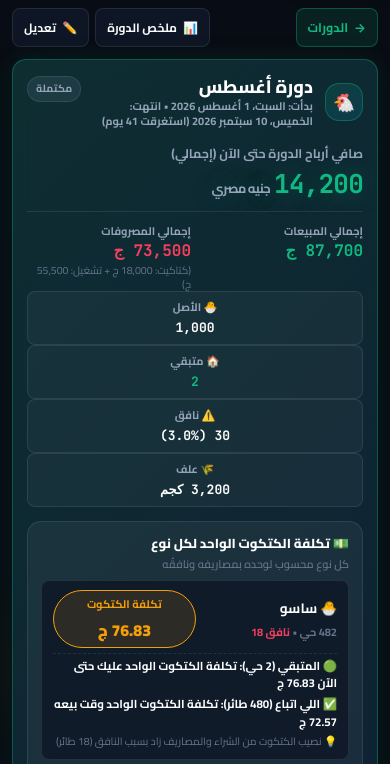
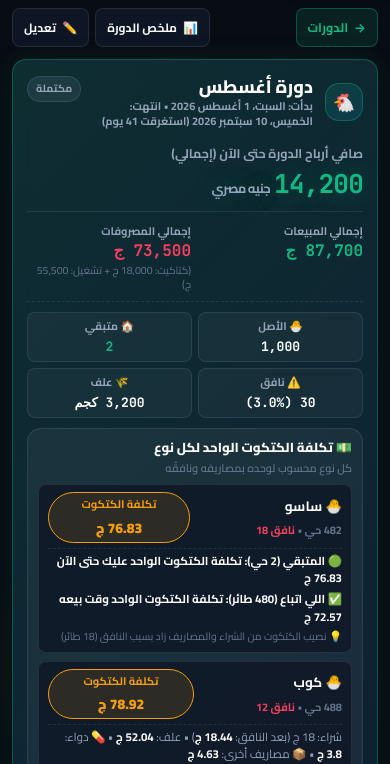
Before and after one commit to MohamedRefky/refaey-farm-tracker, a plain HTML site: page index.html in a window 390 px wide. Both pictures are taken after a click on the element 195 px from the left and 815 px from the top of the page. Shown: the part 77-841 px from the top of the page. Drawn offline with Linux system fonts and the light colour scheme.

Commit message:
feat: implement design system and style architecture for farm tracker UI

```diff
--- a/css/style.css
+++ b/css/style.css
@@ -2325,6 +2325,7 @@ select option {
   border-radius: var(--radius-pill);
   background: var(--bg-subtle);
   border: 1px solid var(--border-subtle);
+  color: var(--text-muted);
 }
 
 .cycle-flock-cost {
@@ -2335,9 +2336,6 @@ select option {
 .cycle-flock-pill small {
   color: var(--text-dim);
   font-weight: 600;
-}
-  border: 1px solid var(--border-subtle);
-  color: var(--text-muted);
 }
 
 /* Hero Flock Strip & Unified Action Hub & Compact Flock List */
@@ -3050,6 +3048,24 @@ select option {
   .hero-flock-strip {
     grid-template-columns: repeat(2, 1fr);
     gap: 6px;
+    margin-top: 10px;
+    padding-top: 10px;
+  }
+  .hero-strip-item {
+    padding: 5px 6px;
+  }
+  .per-chick-summary-box {
+    margin-top: 10px;
+    padding: 9px 10px;
+  }
+  .per-chick-multi-card {
+    padding: 7px 9px;
+  }
+  .per-chick-total-badge {
+    padding: 3px 9px;
+  }
+  .per-chick-total-badge b {
+    font-size: 14px;
   }
   .action-hub-card {
     padding: 13px;
--- a/index.html
+++ b/index.html
@@ -12,7 +12,7 @@
   <link href="https://fonts.googleapis.com/css2?family=Cairo:wght@400;500;600;700;800;900&family=JetBrains+Mono:wght@500;600;700&display=swap" rel="stylesheet">
 
   <!-- Main Stylesheet -->
-  <link rel="stylesheet" href="css/style.css?v=25">
+  <link rel="stylesheet" href="css/style.css?v=26">
 </head>
 <body>
 
@@ -71,7 +71,7 @@
   <script src="js/ui-core.js?v=12"></script>
   <script src="js/forms.js?v=35"></script>
   <script src="js/tabs.js?v=22"></script></script>
-  <script src="js/views.js?v=42"></script>
+  <script src="js/views.js?v=43"></script>
   <script src="js/app.js?v=20"></script>
 </body>
 </html>
--- a/js/views.js
+++ b/js/views.js
@@ -241,7 +241,6 @@ function detail(a) {
         </div>
       </div>
 
-      ${!c.end ? `<div class="form-hint-banner" style="margin-top:12px;"><span>ℹ️</span><span>تكلفة الكتكوت أثناء الدورة تقديرية حسب مشتريات العلف والرصيد المسجل حاليًا. المشتريات من بداية الدورة أو بعد آخر جرد تدخل مؤقتًا في التكلفة، وبعد كل جرد يعيد التطبيق الحساب تلقائيًا حسب الرصيد المتبقي لتصبح النتيجة أدق.</span></div>` : ''}
       ${renderPerChickHeroBox(k)}
     </div>
 
```
